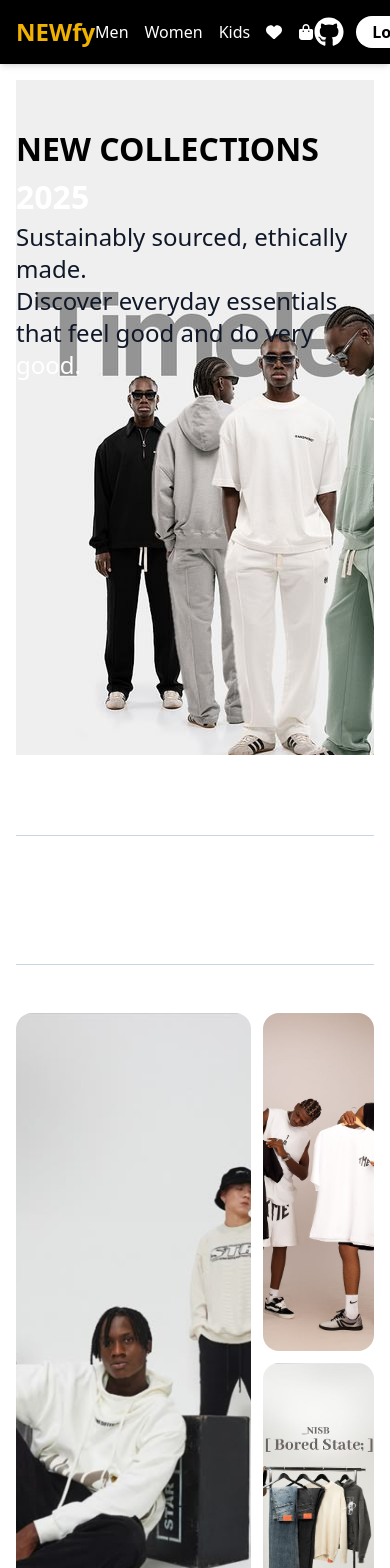
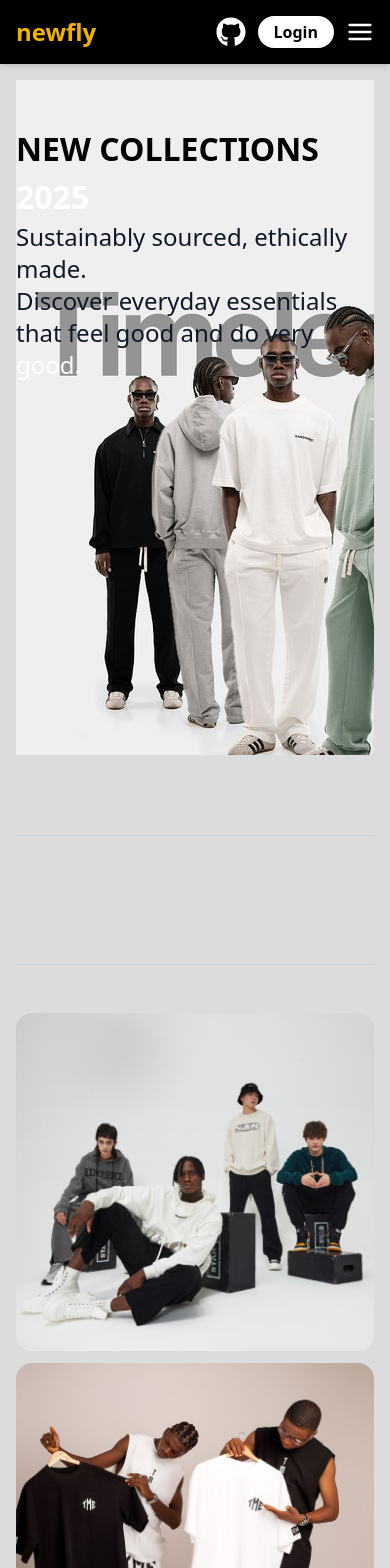
Before and after one commit to arribion-link/modern-minimalist-ecommerce, a React (Vite) app: page / in a window 390 px wide. Shown: the top 1568 px of the page. Built offline with nearby package versions, Linux system fonts and the light colour scheme.

Commit message:
check mobile responsiveness

```diff
--- a/src/components/partials/Header.tsx
+++ b/src/components/partials/Header.tsx
@@ -31,11 +31,11 @@ const Header = () => {
       <div>
         {/* Logo */}
         <div className="font-bold text-2xl text-yellow-500">
-          <Link to="/">NEWfy</Link>
+          <Link to="/">newfly</Link>
         </div>
       </div>
 
-      <nav className="flex gap-4 items-center">
+      <nav className="hidden md:flex gap-4 items-center">
         <ul className="flex gap-4">
           <li>
             <NavLink to="/contact">Men</NavLink>
--- a/src/components/ui/brands/Brands.tsx
+++ b/src/components/ui/brands/Brands.tsx
@@ -7,8 +7,8 @@ const Brands = () => {
         <hr className="text-slate-300" />
         <div className="py-[4em] "></div>
         <hr className="text-slate-300" />
-        <div className="grid grid-cols-3 gap-3 mt-[3em] ">
-          <div className="bg-slate-600 rounded-2xl min-h-[40vh] col-span-2 row-span-2 bg-[url(../assets/img1.jpg)] bg-center bg-cover "></div>
+        <div className="grid grid-cols-1 md:grid-cols-3 gap-3 mt-[3em] ">
+          <div className="bg-slate-600 rounded-2xl min-h-[40vh] md:col-span-2 row-span-2 bg-[url(../assets/img1.jpg)] bg-center bg-cover "></div>
           <div className="bg-slate-600 rounded-2xl min-h-[40vh] bg-[url(../assets/img2.jpg)] bg-center bg-cover"></div>
           <div className="bg-slate-600 rounded-2xl min-h-[40vh] bg-[url(../assets/img3.jpg)] bg-center bg-cover"></div>
         </div>
--- a/src/components/ui/call2action/CallToAction.tsx
+++ b/src/components/ui/call2action/CallToAction.tsx
@@ -5,7 +5,7 @@ const CallToAction = () => {
     <>
       <section className="rounded-2xl min-h-[40vh] bg-black my-20 mx-4 p-[1em]">
         <div className="text-white text-center ">
-            <h1 className="font-bold text-6xl my-5">SUBSCRIBE FOR EXCLUSIVE <br /> FASHION INSIGNT</h1>
+            <h1 className="font-bold text-[clamp(2em,5vw,3em)] my-5">SUBSCRIBE FOR EXCLUSIVE <br /> FASHION INSIGNT</h1>
             <p>
                 Discover our curated collection of timeless essentials <br /> designed to
                 make you feel your best.
--- a/src/components/ui/collections/Collection.tsx
+++ b/src/components/ui/collections/Collection.tsx
@@ -5,7 +5,7 @@ import { FaArrowRightLong } from "react-icons/fa6";
 const Collection = () => {
     return (
       <>
-            <section className="mx-4 my-[7em]">
+        <section className="mx-4 my-[15em]">
           <div className="flex justify-between my-[3em]">
             <h1 className="text-[clamp(2em,6vw,3em)] font-bold">
               {" "}
@@ -15,11 +15,12 @@ const Collection = () => {
               DISCOVER COLLECTIONS <FaArrowRightLong size={20} />{" "}
             </button>
           </div>
-          <div className="flex  min-h-[70vh] gap-1 ">
+          <div className="flex flex-col md:flex-row  min-h-[70vh] gap-4 md:gap-2 ">
             <div
               className="
               bg-[url(../assets/collection1.jpg)]
           flex-1
+          min-h-[50vh]
           bg-gray-600
           rounded-2xl
           hover:flex-6
@@ -32,7 +33,7 @@ const Collection = () => {
           shadow-md
           overflow-hidden
         ">
-              <h1 className="text-4xl bg-slate-200 text-white rounded-4xl py-2 px-3 w-fit">
+              <h1 className="text-4xl min-h-[] bg-slate-200 text-white rounded-4xl py-2 px-3 w-fit">
                 01
               </h1>
             </div>
@@ -42,6 +43,7 @@ const Collection = () => {
                 bg-center
                 bg-cover
           flex-1
+          min-h-[50vh]
           bg-gray-600
           rounded-2xl
           hover:flex-6
@@ -62,6 +64,7 @@ const Collection = () => {
                 bg-[url(../assets/collection3.jpg)]
                 bg-center
                 bg-cover
+                min-h-[50vh]
           flex-1
           bg-gray-600
           rounded-2xl
@@ -84,6 +87,7 @@ const Collection = () => {
                 bg-[url(../assets/collection4.jpg)]
                 bg-center
                 bg-cover
+                min-h-[50vh]
           w-full
           bg-gray-600
           rounded-2xl
@@ -107,6 +111,7 @@ const Collection = () => {
                 bg-[url(../assets/collection5.jpg)]
                   bg-center
                 bg-cover
+                min-h-[50vh]
           w-full
           bg-gray-600
           rounded-2xl
@@ -128,6 +133,7 @@ const Collection = () => {
             <div
               className="
                 bg-[url(../assets/collection6.jpg)]
+                min-h-[50vh]
           w-full
           bg-gray-600
           rounded-2xl
--- a/src/components/ui/discover/Discover.tsx
+++ b/src/components/ui/discover/Discover.tsx
@@ -13,7 +13,7 @@ const Discover = () => {
         <button className="bg-black mt-4 text-white py-3 px-6 rounded-3xl flex items-center gap-6">
           DISCOVER COLLECTIONS <FaArrowRightLong size={20} />{" "}
         </button>
-        <div className="grid grid-cols-2 gap-6 mt-[5em] ">
+        <div className="grid grid-cols-1 md:grid-cols-2 gap-6 mt-[10em] ">
           <div className=" bg-[url(../assets/discover1.jpg)] bg-center bg-cover min-h-[70vh] bg-gray-400 rounded-2xl">
             <GoArrowUpRight size={50} className="text-white top-4 right-4" />
           </div>
--- a/src/css/index.css
+++ b/src/css/index.css
@@ -5,3 +5,7 @@
         @apply hover:text-blue-400;
     }
 }
+
+body{
+    background-color: gainsboro;
+}
```
Lines whose indentation alone changed are shown as unchanged.
